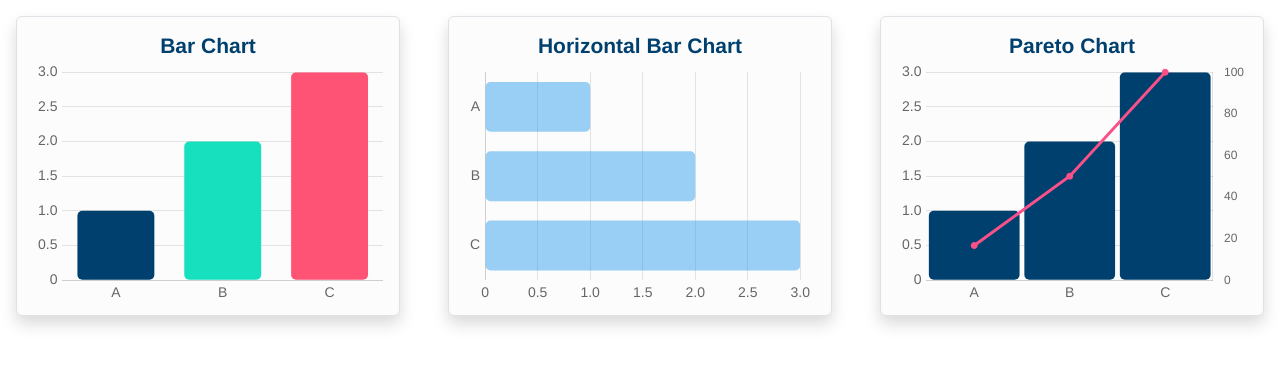
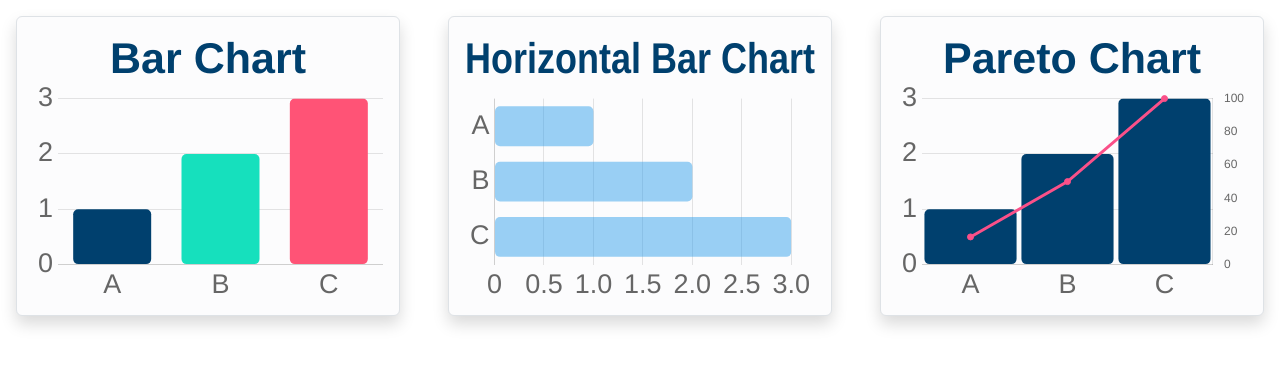
Before and after one commit to MilanJaukl/chartjs, a website built with webpack: page index.html in a window 1280 px wide. Built offline with nearby package versions, Linux system fonts and the light colour scheme.

Commit message:
Add ParetoChart and HorizontalBarChart implementations; update ChartType and ChartConfig

```diff
--- a/index.html
+++ b/index.html
@@ -25,24 +25,24 @@
     "
   >
     <div
-      style="position: relative"
+      style="position: relative; height: 300px"
       class="shadow border p-2 px-3 rounded bg-light-subtle"
     >
-      <canvas id="bar"></canvas>
+      <canvas id="bar" width="100%" height="300px"></canvas>
     </div>
 
     <div
-      style="position: relative"
+      style="position: relative; height: 300px"
       class="shadow border p-2 px-3 rounded bg-light-subtle"
     >
-      <canvas id="hbar"></canvas>
+      <canvas id="hbar" width="100%" height="300px"></canvas>
     </div>
 
     <div
-      style="position: relative"
+      style="position: relative; height: 300px"
       class="shadow border p-2 px-3 rounded bg-light-subtle"
     >
-      <canvas id="pbar"></canvas>
+      <canvas id="pbar" width="100%" height="300px"></canvas>
     </div>
 
     <script>
@@ -100,7 +100,7 @@
         },
       };
 
-      Charter.createChart(bar, "bar");
+      const obj = Charter.createChart(bar, "bar");
       Charter.createChart(hbar, "hbar");
       Charter.createChart(pbar, "pbar");
     </script>
--- a/src/BaseChart.ts
+++ b/src/BaseChart.ts
@@ -4,7 +4,7 @@ import { Chart } from "chart.js/auto";
 
 export default class BaseChart {
   protected config: ChartConfig;
-  protected chartContainer: CanvasRenderingContext2D;
+  protected chartContainer: HTMLCanvasElement;
   protected width: number;
   protected height: number;
   protected titleWidthRatio: number = 7;
@@ -13,11 +13,11 @@ export default class BaseChart {
 
   protected tickFontSize: number;
 
-  constructor(config: ChartConfig, chartContainer: CanvasRenderingContext2D) {
+  constructor(config: ChartConfig, chartContainer: HTMLCanvasElement) {
     this.config = config;
     this.chartContainer = chartContainer;
 
-    const chartHeight = chartContainer.canvas.height;
+    const chartHeight = chartContainer.height;
     this.titleSize = Math.round(chartHeight / this.titleWidthRatio);
     this.tickFontSize = Math.round(chartHeight / this.tickWidthRatio);
   }
@@ -46,6 +46,10 @@ export default class BaseChart {
 
   protected getOptions(): any {
     const defaultOptions: any = {
+      onResize: (chart: any, size: any) => {
+        chart.resize();
+        console.log("resize");
+      },
       responsive: true,
       maintainAspectRatio: false,
       layout: {
--- a/src/Charter.ts
+++ b/src/Charter.ts
@@ -21,7 +21,7 @@ const colors = {
 (window as any).charter = { colors: colors };
 
 class Charter {
-  static createChart(chartConfig: unknown, chartContainerId: string): void {
+  static createChart(chartConfig: unknown, chartContainerId: string): Chart {
     // CHECK VALIDITY OF CHART CONFIG
 
     if (!chartConfig) {
@@ -62,18 +62,12 @@ class Charter {
     // --------------------------------------------------
 
     // CHECK VALIDITY OF CHART CONTAINER
-    let htmlElement = document.getElementById(
+    let container = document.getElementById(
       chartContainerId
     ) as HTMLCanvasElement;
-    if (!htmlElement) {
+    if (!HTMLCanvasElement) {
       throw new Error("Invalid chart container id");
     }
-    let content = htmlElement.getContext("2d");
-
-    if (!content) {
-      throw new Error("Invalid canvas context");
-    }
-    let container: CanvasRenderingContext2D = content;
 
     // --------------------------------------------------
 
@@ -96,6 +90,7 @@ class Charter {
     window.addEventListener("resize", () => {
       obj.resize();
     });
+    return obj;
   }
 
   static createChartWithAjax(
--- a/src/HorizontalBarChart.ts
+++ b/src/HorizontalBarChart.ts
@@ -8,7 +8,7 @@ export default class HorizontalBarCHart
   extends BaseChart
   implements ChartStrategy
 {
-  createChart(): void {
+  createChart(): Chart {
     const options = {
       indexAxis: "y",
       scales: {
@@ -30,7 +30,7 @@ export default class HorizontalBarCHart
       },
     };
 
-    new Chart(this.chartContainer, {
+    return new Chart(this.chartContainer, {
       type: "bar",
       data: this.getData(),
       options: merge({}, options, this.getOptions()),
```
Also changed, not shown: README.MD, dist/BaseChart.js, dist/ChartConfig.js, dist/ChartType.js, dist/Charter.js, dist/HorizontalBarChart.js, dist/ParetoChart.js (added), dist/ParetoConfig.js (added), dist/bundle.js.
